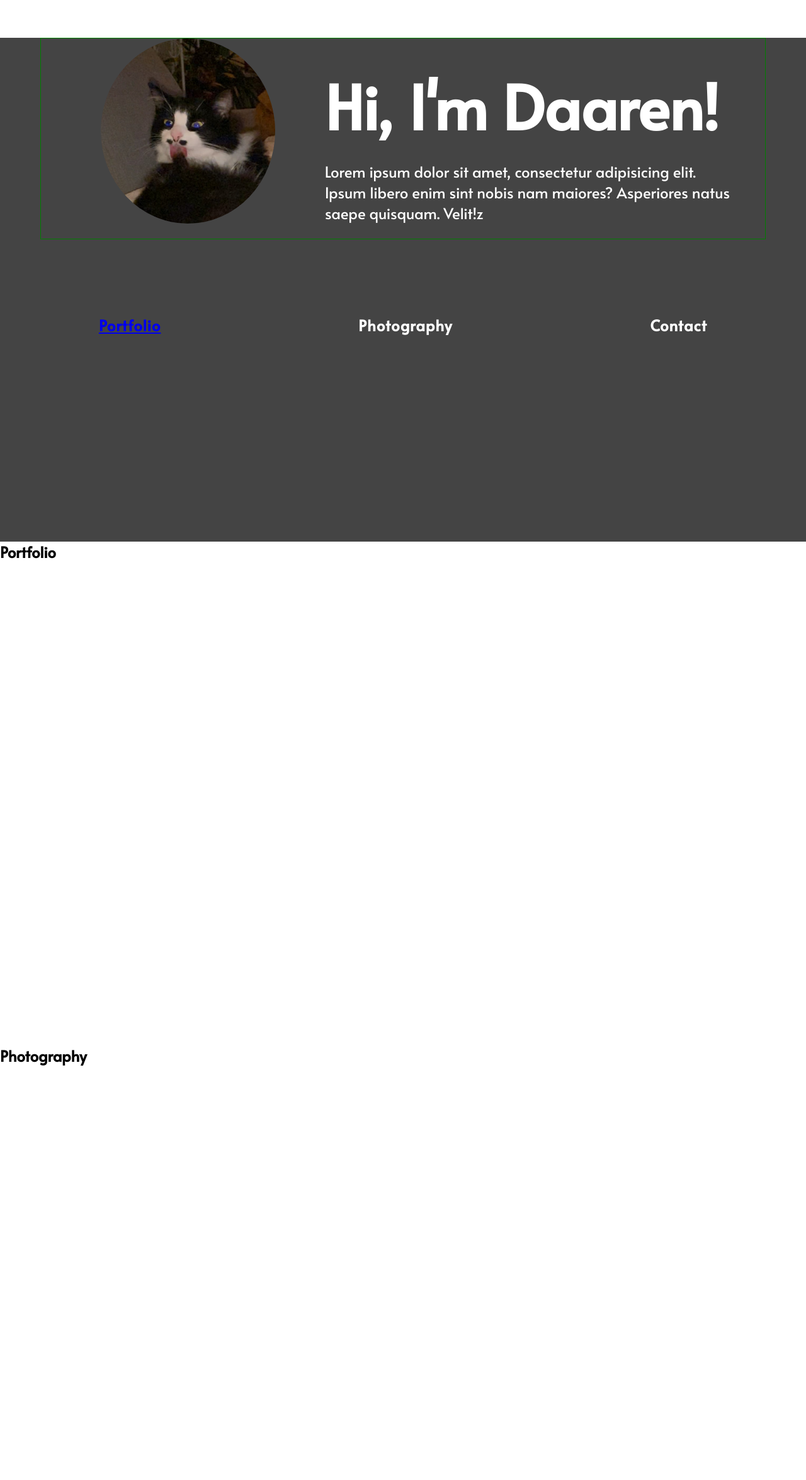
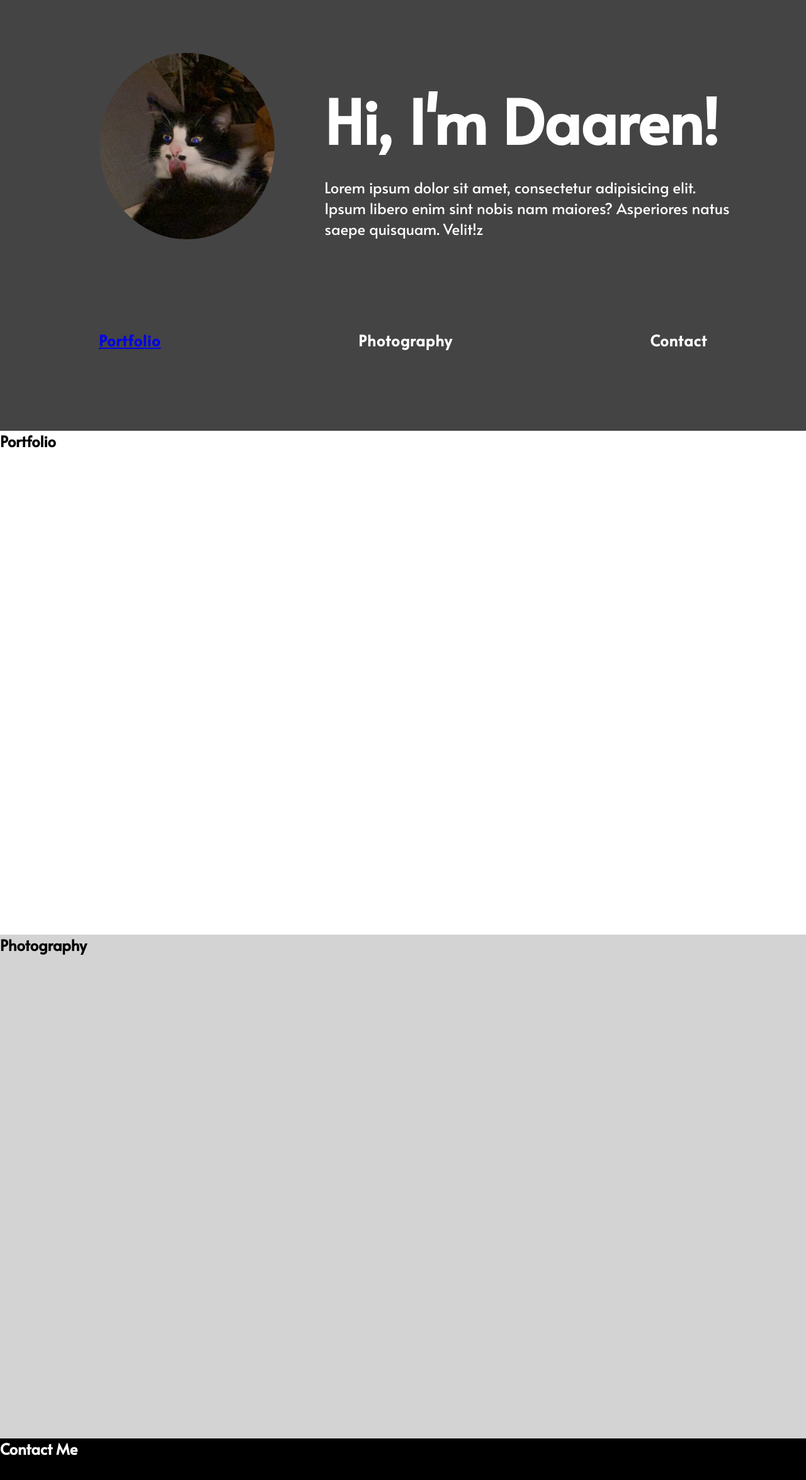
Before and after one commit to daedalus083/personalwebsite, a plain HTML site: page index.html in a window 1280 px wide. Shown: the part 116-2466 px from the top of the page at 63% size. Before the commit the page ends 1809 px from the top, so only its background shows below. Drawn offline with Linux system fonts and the light colour scheme.

Commit message:
more changes

```diff
--- a/index.html
+++ b/index.html
@@ -33,5 +33,8 @@
     <div id="photography">
         <h2>Photography</h2>
     </div>
+    <div id="contact">
+        <h2>Contact Me</h2>
+    </div>
 </body>
 </html>
--- a/styles.css
+++ b/styles.css
@@ -12,6 +12,7 @@ body {
     background-color: #444;
     min-height: 100vh;
     color: white;
+    padding-top: 25vh;
 }
 
 #mainDiv {
@@ -21,9 +22,8 @@ body {
     grid-template-rows: repeat(3, 1fr);
     height: 40vh;
     align-content: center;
-    margin: 22vh 5vw 0 5vw;
+    margin: 0 5vw;
     padding-bottom: 3vh;
-    border: 1px solid green;
 }
 
 #mainDiv img {
@@ -73,3 +73,14 @@ body {
 #portfolio {
     min-height: 100vh;
 }
+
+#photography {
+    min-height: 100vh;
+    background-color: lightgrey;
+}
+
+#contact {
+    min-height: 100vh;
+    background-color: black;
+    color: white;
+}
```
